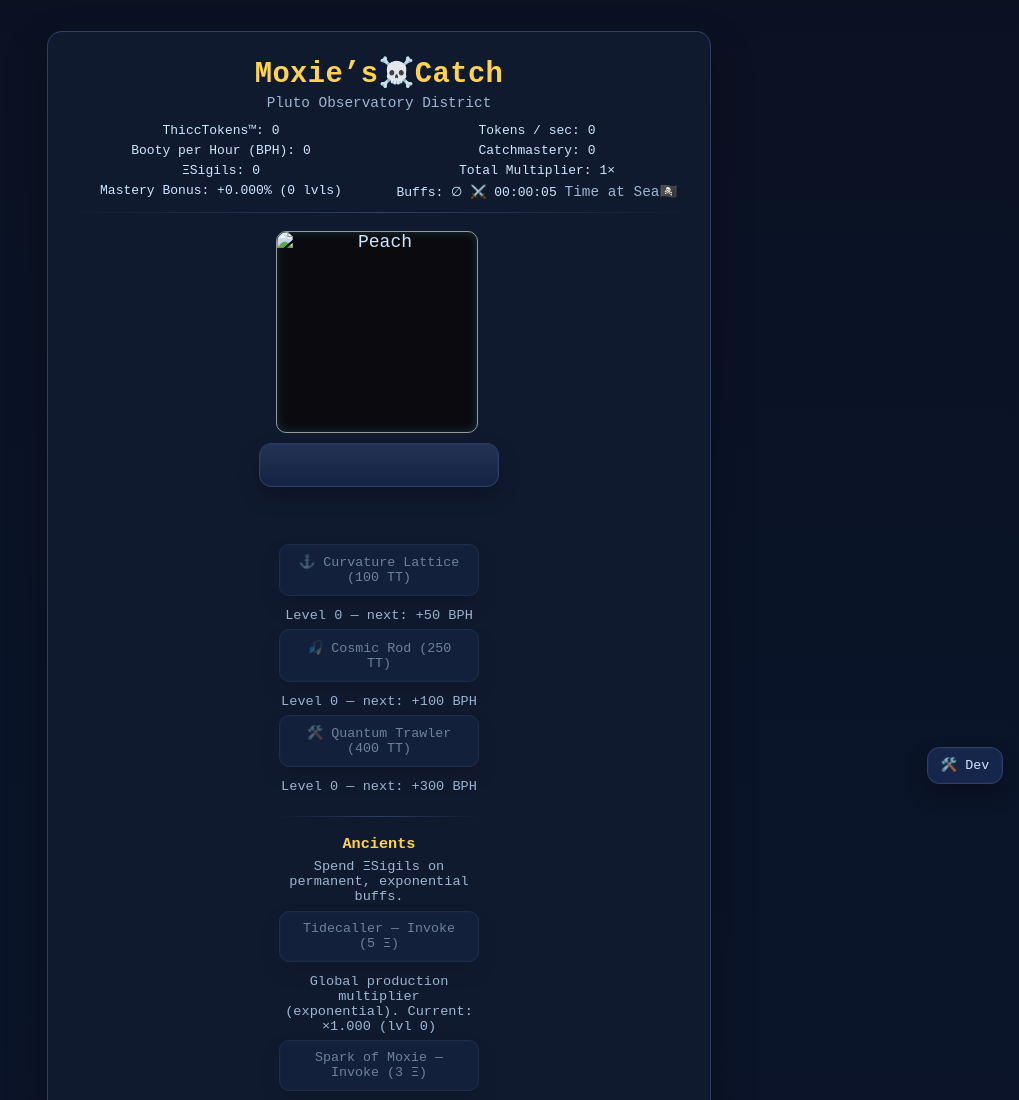
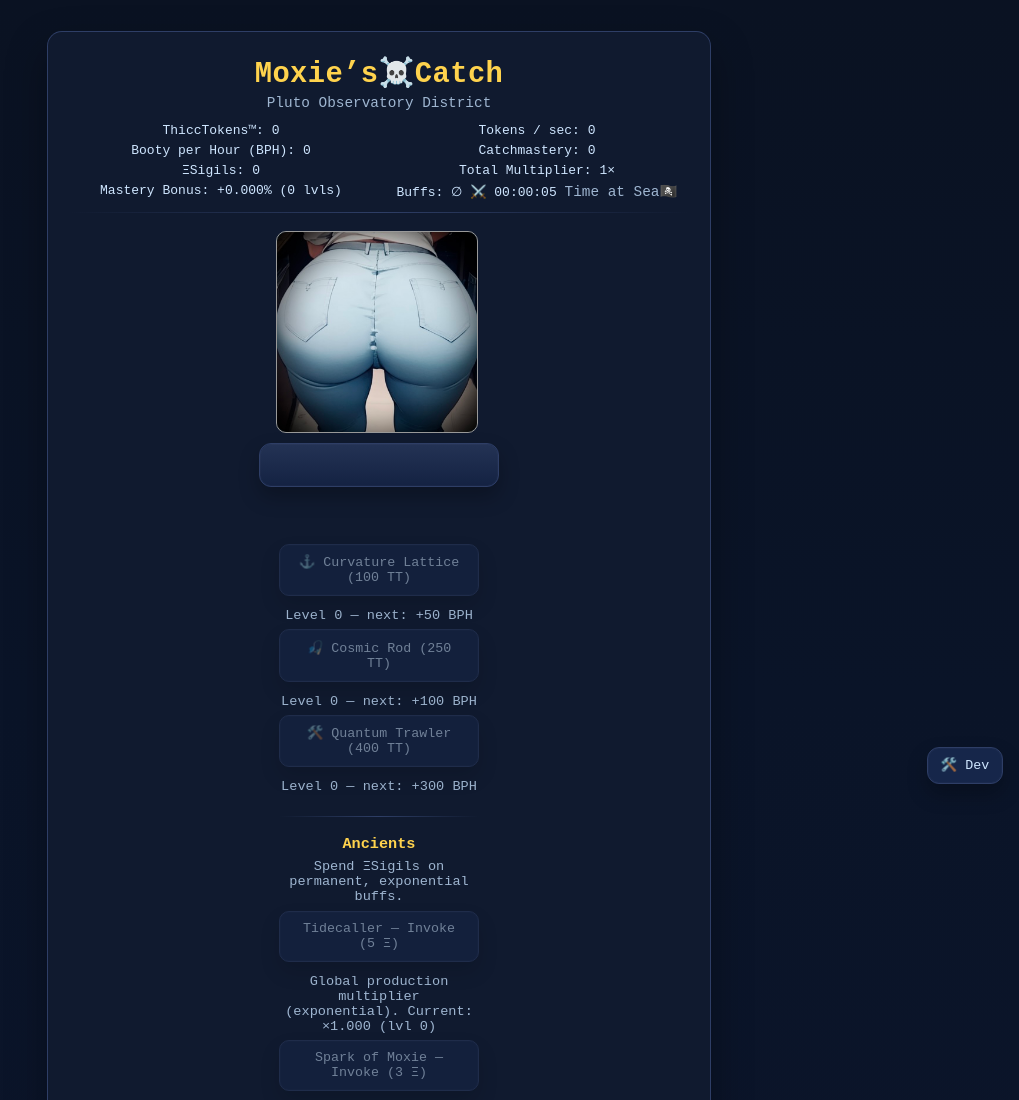
Before and after one commit to CulturallyConvexContures/wobbly-redemption, a plain HTML site: page gamehub/modules/moxies-catch/index.html in a window 1280 px wide. Shown: the top 1100 px of the page, without its empty margins (261-1280 px from the left). Drawn offline with Linux system fonts and the light colour scheme.

Commit message:
Update index.html

```diff
--- a/gamehub/modules/moxies-catch/index.html
+++ b/gamehub/modules/moxies-catch/index.html
@@ -170,7 +170,7 @@ button:disabled{ opacity:.5; cursor:default; }
     <div class="centered-stack">
   <!-- image + button -->
   <span class="moxie"><span id="moxFace" class="face">
-    <img src="../../images/IMG_8795.jpeg" alt="Peach" class="icon-img">
+    <img src="../../../images/IMG_8795.jpeg" alt="Peach" class="icon-img">
   </span></span>
 
   <button id="catchBtn" class="progressBtn" aria-label="Reel in the Thick"></button>
```
